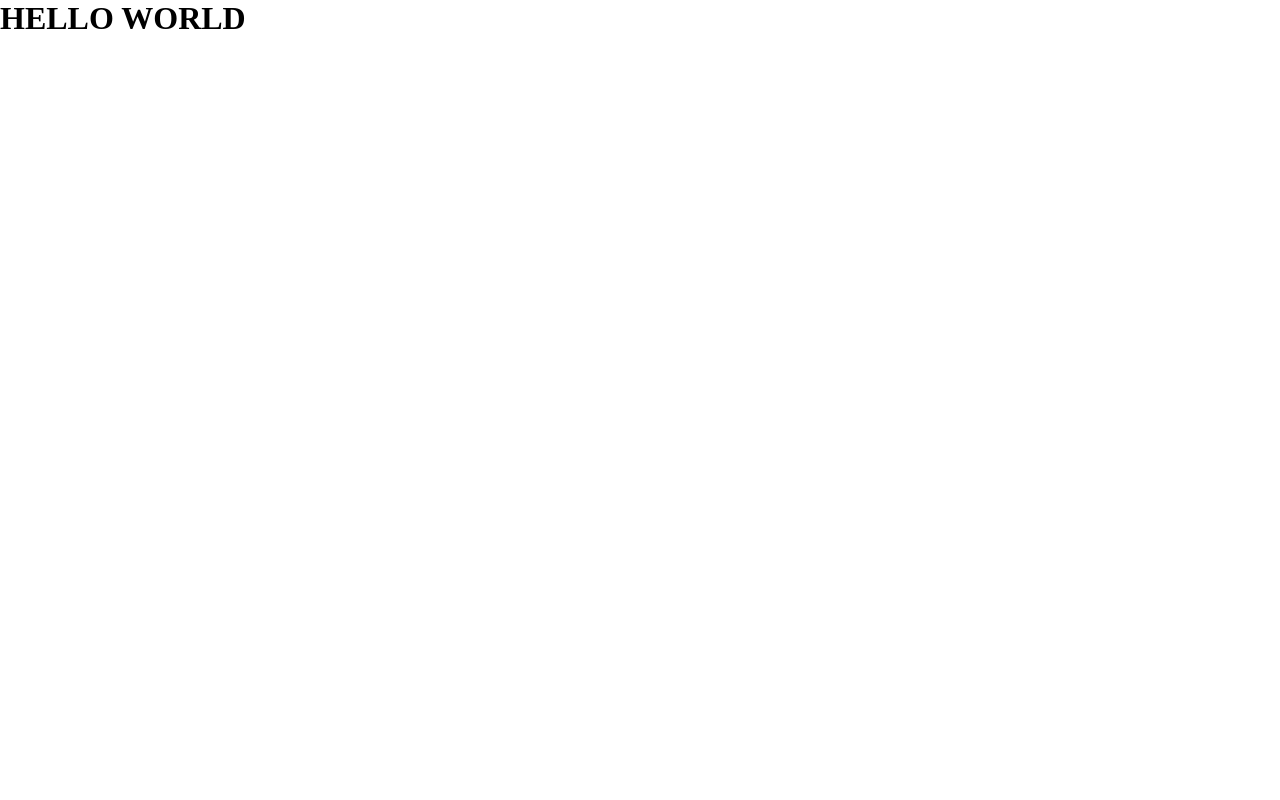
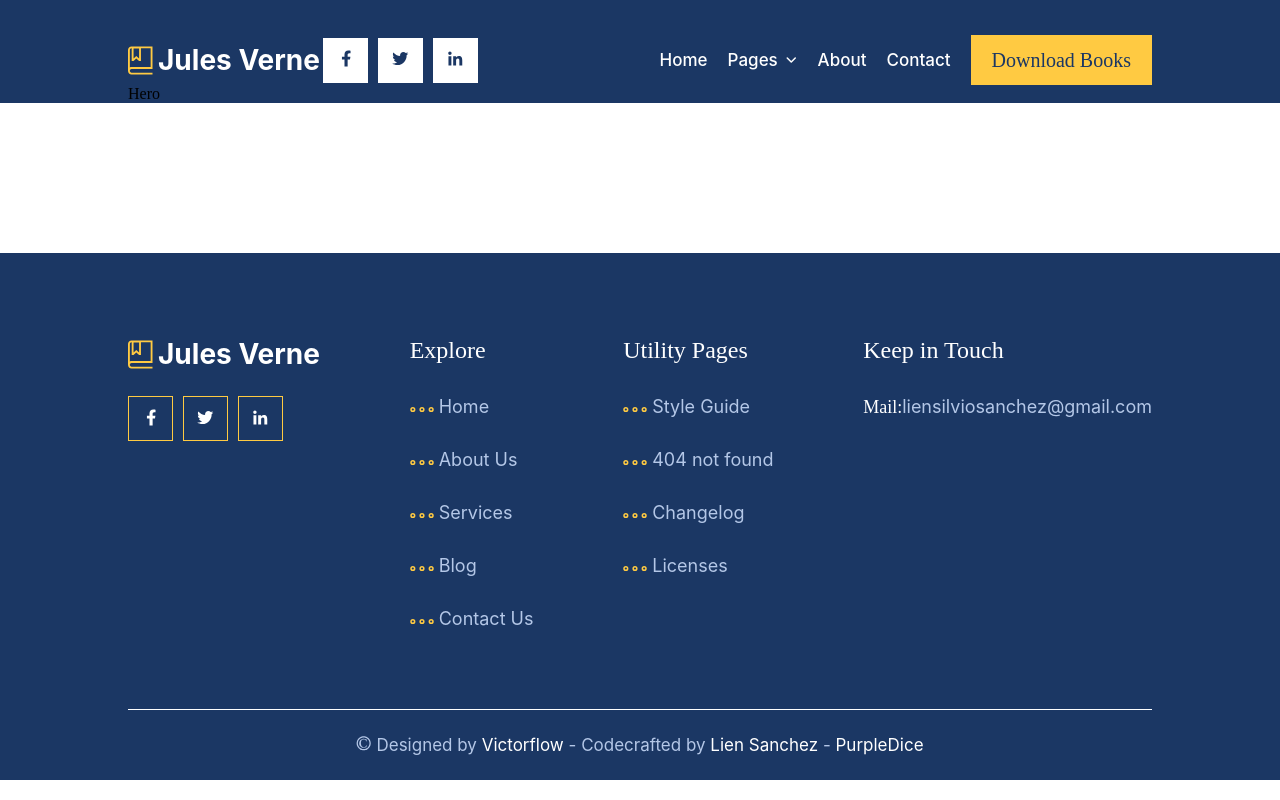
Before and after one commit to liensanchez/julesverne, a Vue app in the folder client/: page / in a window 1280 px wide. Built offline with nearby package versions, Linux system fonts and the light colour scheme; no server answers.

Commit message:
google api called

```diff
--- a/client/package.json
+++ b/client/package.json
@@ -7,6 +7,7 @@
     "build": "vue-cli-service build"
   },
   "dependencies": {
+    "axios": "^1.6.7",
     "vue": "^3.2.13",
     "vue-router": "^4.0.3",
     "vuex": "^4.0.0"
--- /dev/null
+++ b/client/src/components/Home/HomeHero.vue
@@ -0,0 +1,45 @@
+<script>
+import axios from "axios";
+
+export default {
+  methods: {
+    fetchData() {
+      const apiUrl = "https://www.googleapis.com/books/v1/volumes";
+      const query = "julio verne";
+      axios
+        .get(apiUrl, {
+          params: {
+            q: query,
+          },
+        })
+        .then((response) => {
+          const items = response.data.items;
+
+          items.forEach((item) => {
+            console.log(item.volumeInfo);
+          });
+        })
+        .catch((error) => {
+          console.error("Error fetching data:", error);
+        });
+    },
+  },
+  mounted() {
+    this.fetchData();
+  },
+};
+</script>
+
+<template>
+  <div class="home-hero-container">
+    <div class="custom-container">Hero</div>
+  </div>
+</template>
+
+<style lang="scss">
+.home-hero-container {
+  background-color: #1b3764;
+  display: flex;
+  justify-content: center;
+}
+</style>
--- a/client/src/views/HomeView/Home.vue
+++ b/client/src/views/HomeView/Home.vue
@@ -1,14 +1,23 @@
 <script>
+import NavBar from '@/components/global/NavBar.vue';
+import HomeHero from '@/components/Home/HomeHero.vue'
+import Footer from '@/components/global/Footer.vue';
 
 
 export default {
-
+  components: {
+    NavBar,
+    HomeHero,
+    Footer
+  }
 };
 </script>
 
 <template>
   <div>
-    <h1>HELLO WORLD</h1>
+    <NavBar />
+    <HomeHero />
+    <Footer />
   </div>
 </template>
 
```
Also changed, not shown: 1 other file (tests, documents, lock files or other folders).
